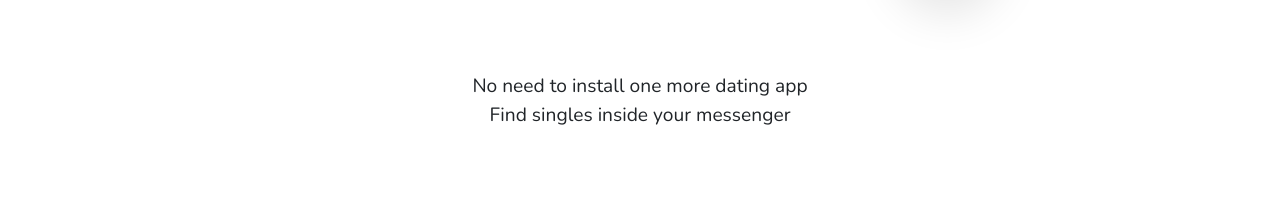
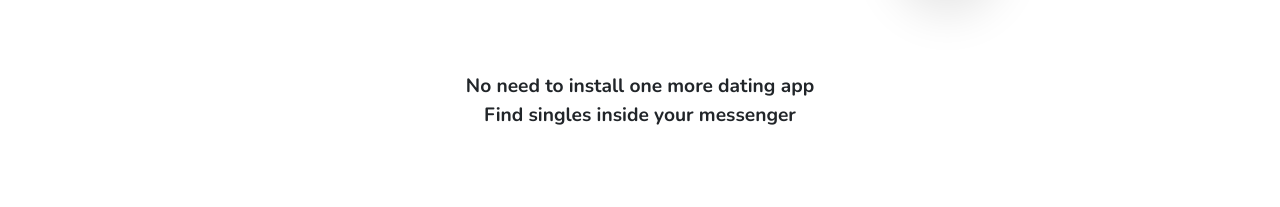
Before and after one commit to webDevT/flirt, a website: page app/index.html in a window 1280 px wide. Shown: the part 583-790 px from the top of the page. Drawn offline with nearby package versions, Linux system fonts and the light colour scheme.

Commit message:
font-weight

```diff
--- a/app/sass/style.sass
+++ b/app/sass/style.sass
@@ -710,6 +710,7 @@ h3
 .text-section
     text-align: center
     margin-top: 10vw
+    font-weight: 700
     span
         display: block
 
```
Also changed, not shown: app/css/style.min.css, docs/css/style.min.css.
